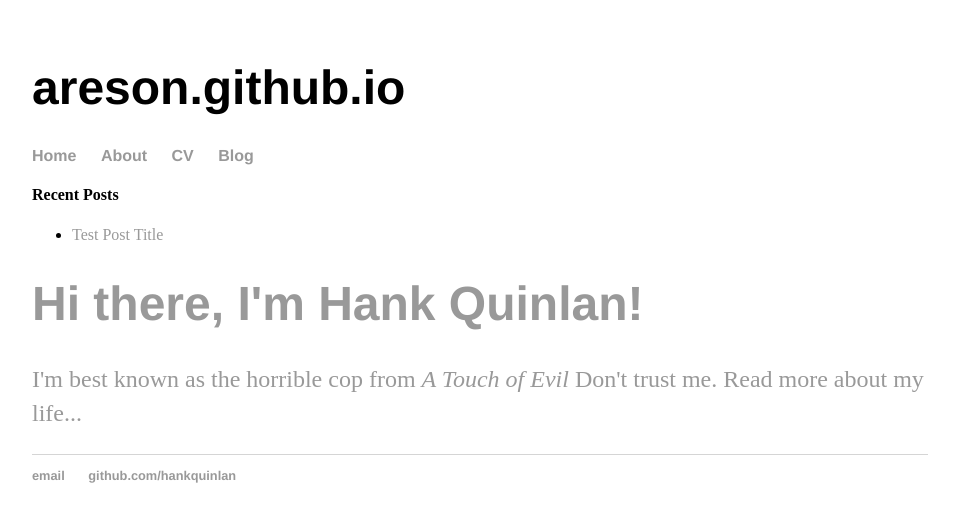
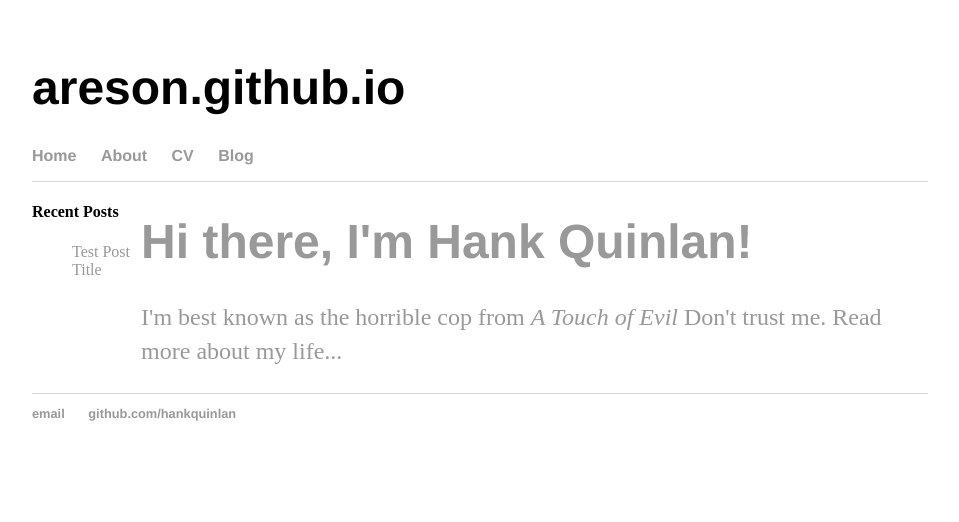
Before and after one commit to Areson/areson.github.io, a Jekyll site: the page built from index.html, in a window 1280 px wide. Shown: the top 522 px of the page, without its empty margins (160-1119 px from the left). Built offline with Jekyll 4.4.1, drawn with Linux system fonts in a browser that asks for light colours; the list of posts is cut into pages by our own code.

Commit message:
Update main.css

```diff
--- a/css/main.css
+++ b/css/main.css
@@ -28,6 +28,11 @@
     line-height: 1.4em;
     color: #333;
 }
+
+header {
+    border-bottom: 1px solid #d5d5d5;
+}
+
 footer {
     border-top: 1px solid #d5d5d5;
     font-size: .8em;
@@ -41,3 +46,22 @@
 ul.posts li {
     list-style: none;
 }
+
+sidebar {
+    background-color: lightblue;
+    border-radius: 4px;
+    margin: 25px 30px 0px 0px;
+}
+
+sidebar li {
+    list-style: none;
+}
+
+.flex-container {
+    display: flex;
+    flex-flow: row;
+}
+
+.aside {
+    flex: 1 auto;
+}
```
